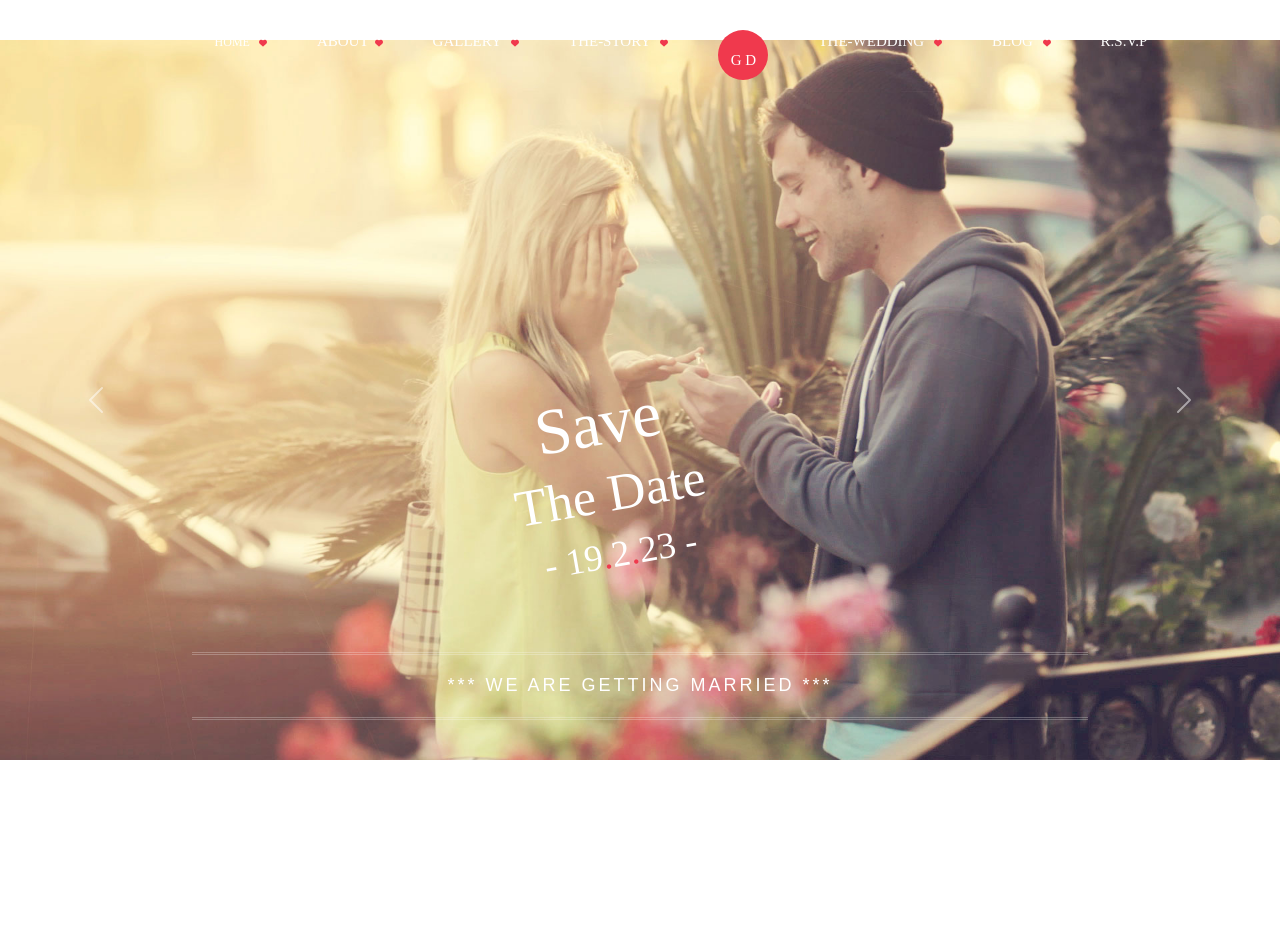
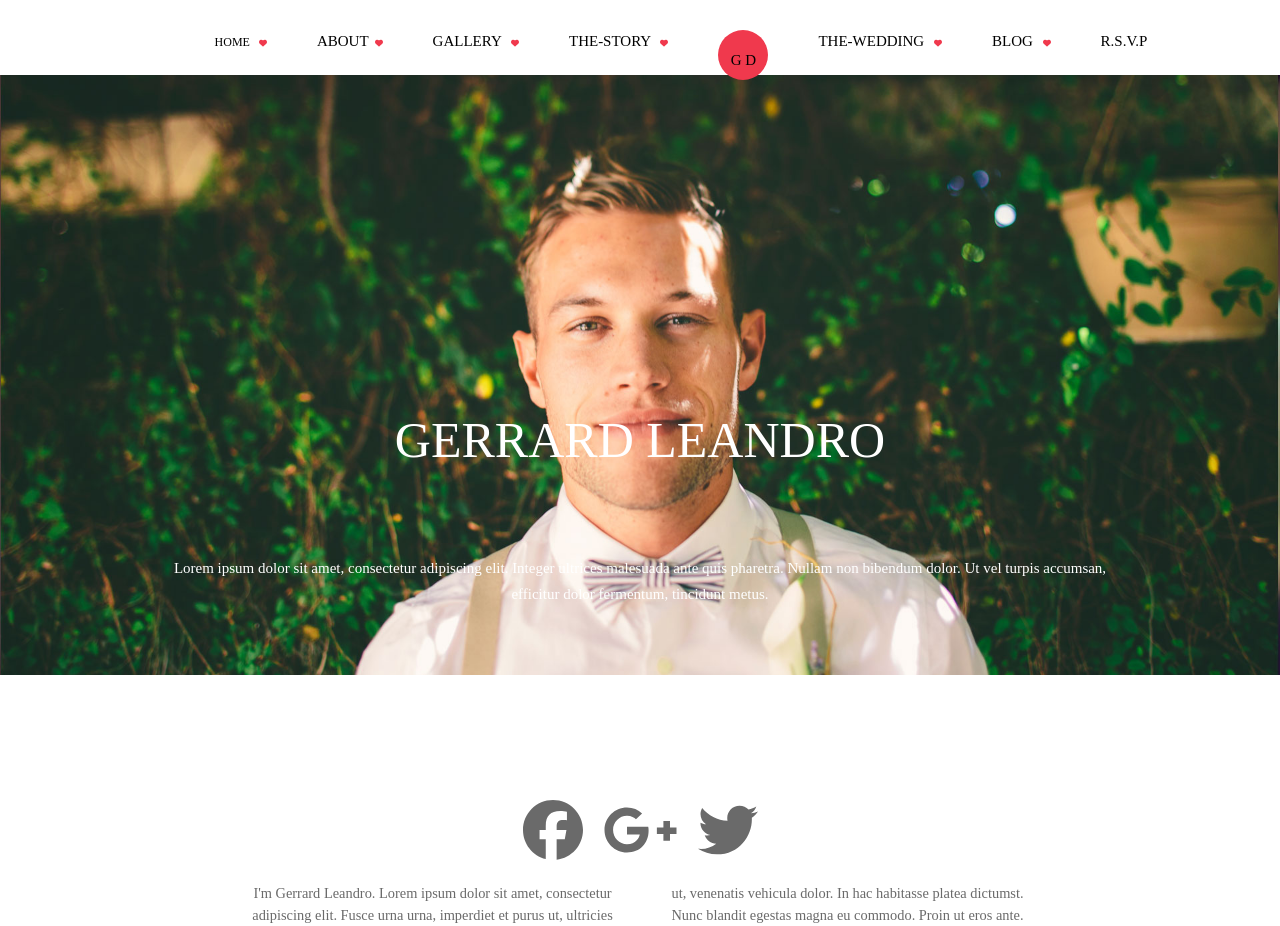
Before and after one commit to KiranSg-coder/Wedding-website, a React (Create React App) app: page /about in a window 1280 px wide. Shown: the top 926 px of the page. Built offline with nearby package versions, Linux system fonts and the light colour scheme.

Commit message:
about page completed

```diff
--- a/package.json
+++ b/package.json
@@ -19,6 +19,7 @@
     "react": "^18.2.0",
     "react-bootstrap": "^2.9.2",
     "react-dom": "^18.2.0",
+    "react-router-dom": "^6.21.1",
     "react-scripts": "5.0.1",
     "styled-components": "^6.1.6",
     "web-vitals": "^2.1.4"
--- a/src/App.js
+++ b/src/App.js
@@ -1,22 +1,20 @@
 import './App.css';
 import React from 'react';
+import { BrowserRouter as Router, Routes, Route, Link } from "react-router-dom";
 import Home from "./Components/Home/Home";
-// import About from "./Components/About";
-// import NavBar from "./Components/About/NavBar/NavBar";
-// import Header from './Components/About/Header/Header';
-// import Main from './Components/About/Main/Main';
-// import Footer from './Components/About/Footer-1/Footer';
+import About from './Components/About/About';
 
 
 function App() {
   return (
-    <div>
-      <Home />
-      {/* <NavBar />
-      <Header />
-      <Main />
-      <Footer /> */}
-    </div>
+    <Router>
+      <div>
+        <Routes>
+          <Route path="/" element={<Home />} />
+          <Route path="/about" element={<About />} />
+        </Routes>
+      </div>
+    </Router>
   );
 }
 
--- /dev/null
+++ b/src/Components/About/About.js
@@ -0,0 +1,21 @@
+
+import React from 'react';
+import NavBar from "./NavBar/NavBar";
+import Header from './Header/Header';
+import Main from "./Main/Main";
+import Footer from "./Footer-1/Footer";
+
+
+function About() {
+    return (
+        <div>
+
+            <NavBar />
+            <Header />
+            <Main />
+            <Footer />
+        </div>
+    );
+}
+
+export default About;
--- a/src/Components/Home/Layout/Footer/Footer.jsx
+++ b/src/Components/Home/Layout/Footer/Footer.jsx
@@ -32,7 +32,9 @@ const Footer = () => {
           marginBottom: "180px",
         }}
       >
-        <button className={styles.rsvpButton}>RSVP</button>
+        <div>
+          <button className={styles.rsvpButton}>RSVP</button>
+        </div>
       </div>
 
       <div className={styles.Container}>
--- a/src/Components/Home/Layout/Footer/Footer.module.css
+++ b/src/Components/Home/Layout/Footer/Footer.module.css
@@ -2,14 +2,48 @@
 
 
 .rsvpButton {
+    appearance: none;
+    background-color: transparent;
+    border: 1px solid #1A1A1A;
+
+    box-sizing: border-box;
+    color: #3B3B3B;
+    cursor: pointer;
+    display: inline-block;
+    font-family: Roobert, -apple-system, BlinkMacSystemFont, "Segoe UI", Helvetica, Arial, sans-serif, "Apple Color Emoji", "Segoe UI Emoji", "Segoe UI Symbol";
+    font-size: 16px;
+    font-weight: 600;
+    line-height: normal;
+    margin: 0;
+    min-height: 60px;
+    min-width: 0px;
+    outline: none;
+    padding: 16px 24px;
+    text-align: center;
+    text-decoration: none;
+    transition: all 300ms cubic-bezier(.23, 1, 0.32, 1);
+    user-select: none;
+    -webkit-user-select: none;
+    touch-action: manipulation;
+    width: 120px;
+    will-change: transform;
+}
+
+.rsvpButton:disabled {
+    pointer-events: none;
+}
+
+.rsvpButton:hover {
+    color: #fff;
     background-color: #f0394d;
-    padding: 10px 50px;
-    margin-top: 20px;
-    border-color: #f0394d;
+    border: #f0394d;
+    box-shadow: rgba(0, 0, 0, 0.25) 0 8px 15px;
+    transform: translateY(-2px);
+}
 
-    ::after:hover {
-        background-color: #fff;
-    }
+.rsvpButton:active {
+    box-shadow: none;
+    transform: translateY(0);
 }
 
 
--- a/src/Components/Home/Layout/Intro/Intro.jsx
+++ b/src/Components/Home/Layout/Intro/Intro.jsx
@@ -3,8 +3,15 @@ import styled from "styled-components";
 import him from "../../../../Assets/him2.jpg";
 import her from "../../../../Assets/her2.jpg";
 import "./Intro.module.css";
+import { useNavigate } from "react-router-dom";
 
 const Intro = () => {
+  let navigate = useNavigate();
+
+  function handleClick() {
+    navigate("/about");
+  }
+
   return (
     <IntroHeader>
       <h1>The Happy Couple</h1>
@@ -20,6 +27,11 @@ const Intro = () => {
             <div className="image-container">
               <div className="image-wrapper">
                 <img src={him} alt="Gerrard Leandro" />
+                <div className="button-container">
+                  <button type="button" onClick={() => handleClick("HIM")}>
+                    ABOUT HIM
+                  </button>
+                </div>
               </div>
             </div>
             <p>
@@ -34,6 +46,11 @@ const Intro = () => {
             <div className="image-container">
               <div className="image-wrapper">
                 <img src={her} alt="Dianne Anna" />
+                <div className="button-container">
+                  <button type="button" onClick={() => "HER"}>
+                    ABOUT HER
+                  </button>
+                </div>
               </div>
             </div>
             <p>
@@ -91,6 +108,7 @@ const Box = styled.div`
     .image-wrapper {
       margin: -1px;
       overflow: hidden;
+      position: relative;
     }
 
     img {
@@ -105,7 +123,65 @@ const Box = styled.div`
       filter: brightness(50%);
       transform: scale(1.05);
       cursor: pointer;
-      border: 2px solid red;
+    }
+
+    .button-container {
+      position: absolute;
+      top: 50%;
+      left: 50%;
+      transform: translate(-50%, -50%);
+      z-index: 1;
+      opacity: 0;
+      transition: opacity 0.3s ease;
+    }
+
+    .button-container button {
+      appearance: none;
+      background-color: transparent;
+      border: 2px solid white;
+      box-sizing: border-box;
+      color: white;
+      cursor: pointer;
+      display: inline-block;
+      font-family: Roobert, -apple-system, BlinkMacSystemFont, "Segoe UI",
+        Helvetica, Arial, sans-serif, "Apple Color Emoji", "Segoe UI Emoji",
+        "Segoe UI Symbol";
+      font-size: 16px;
+      font-weight: 600;
+      line-height: normal;
+      margin: 0;
+      min-height: 60px;
+      min-width: 0;
+      outline: none;
+      padding: 16px 24px;
+      text-align: center;
+      text-decoration: none;
+      transition: all 300ms cubic-bezier(0.23, 1, 0.32, 1);
+      user-select: none;
+      -webkit-user-select: none;
+      touch-action: manipulation;
+      width: 100%;
+      will-change: transform;
+    }
+
+    .button-container button:disabled {
+      pointer-events: none;
+    }
+
+    .button-container button:hover {
+      color: #fff;
+      background-color: #f0394d;
+      box-shadow: rgba(0, 0, 0, 0.25) 0 8px 15px;
+      transform: translateY(-2px);
+    }
+
+    .button-container button:active {
+      box-shadow: none;
+      transform: translateY(0);
+    }
+
+    .image-wrapper:hover .button-container {
+      opacity: 1;
     }
   }
 
```
Also changed, not shown: src/Components/Home/Layout/Hero/Hero.jsx (deleted, +0 -17 lines), src/Components/Home/Layout/Hero/Hero.module.css (deleted, +0 -34 lines), 1 other file (tests, documents, lock files or other folders).
